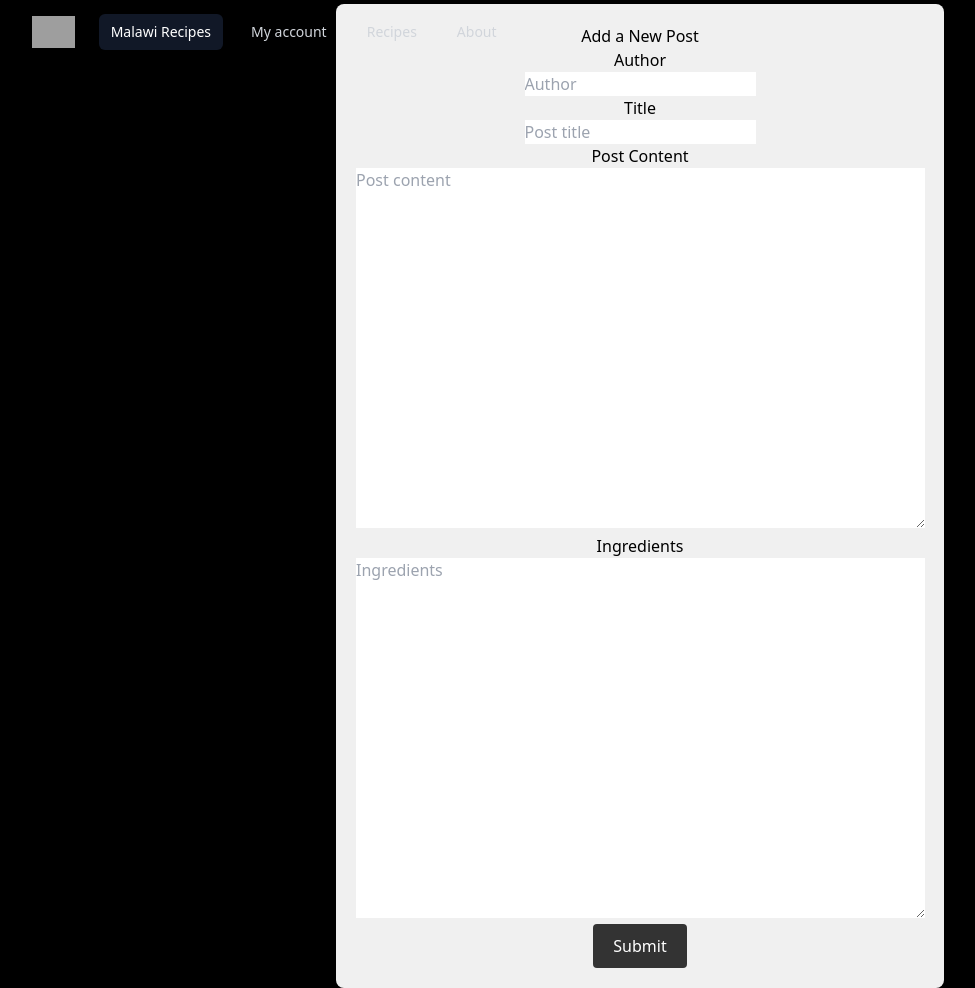
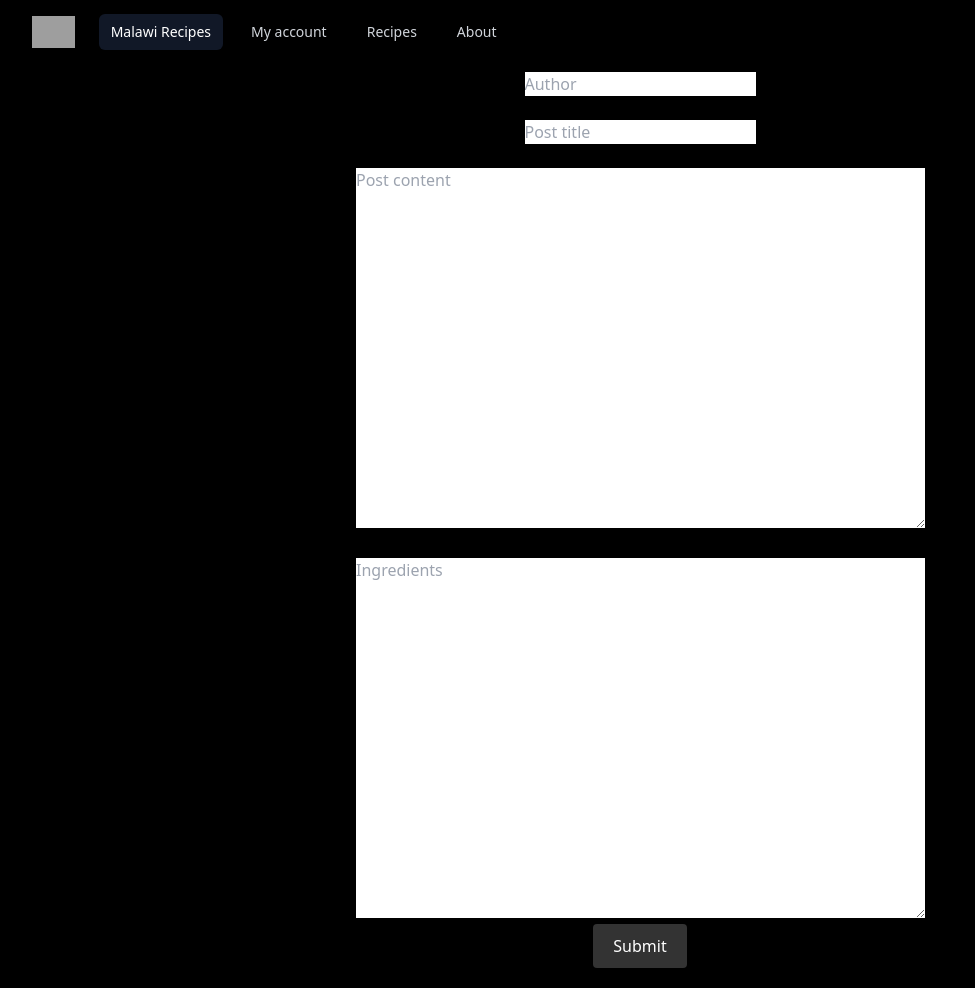
Before and after one commit to darlingson/malawi-recipes, a Flask app: page /add-recipe in a window 1280 px wide. Shown: the whole page, without its empty margins (0-975 px from the left). Run offline with Flask 3, Linux system fonts and the light colour scheme; style sheets or scripts are compiled from the project's sources; some web fonts are replaced; grey boxes are pictures that could not be loaded.

Commit message:
changed the background color of the add recipe form

```diff
--- a/templates/add_recipe.html
+++ b/templates/add_recipe.html
@@ -2,7 +2,7 @@
 
 {% block content %}
     <div class="flex justify-center items-center h-screen">
-        <form method="post" style="width: 50%; text-align: center; background-color: #f0f0f0; padding: 20px; border-radius: 8px;">
+        <form method="post" style="width: 50%; text-align: center; background-color: rgba(0, 0, 0, 0.8); padding: 20px; border-radius: 8px;">
             <h1>{% block title %} Add a New Post {% endblock %}</h1>
 
             <label for="author">Author</label><br>
```
